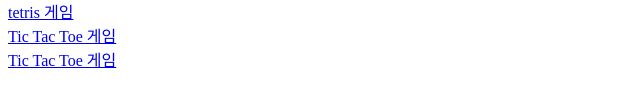
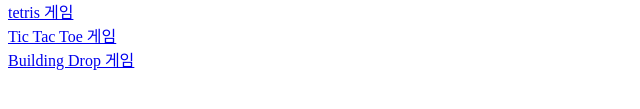
Before and after one commit to maruwi75/maruwi75.github.io, a plain HTML site: page index.html in a window 1280 px wide. Shown: the part 153-262 px from the top of the page, 0-640 px from the left. Drawn offline with Linux system fonts and the light colour scheme.

Commit message:
이름 변경

```diff
--- a/index.html
+++ b/index.html
@@ -22,6 +22,6 @@
     <br />
     <a href="ticTacToe/index.html">Tic Tac Toe 게임</a>
     <br />
-    <a href="buildingBlock/index.html">Tic Tac Toe 게임</a>
+    <a href="buildingBlock/index.html">Building Drop 게임</a>
   </body>
 </html>
```
